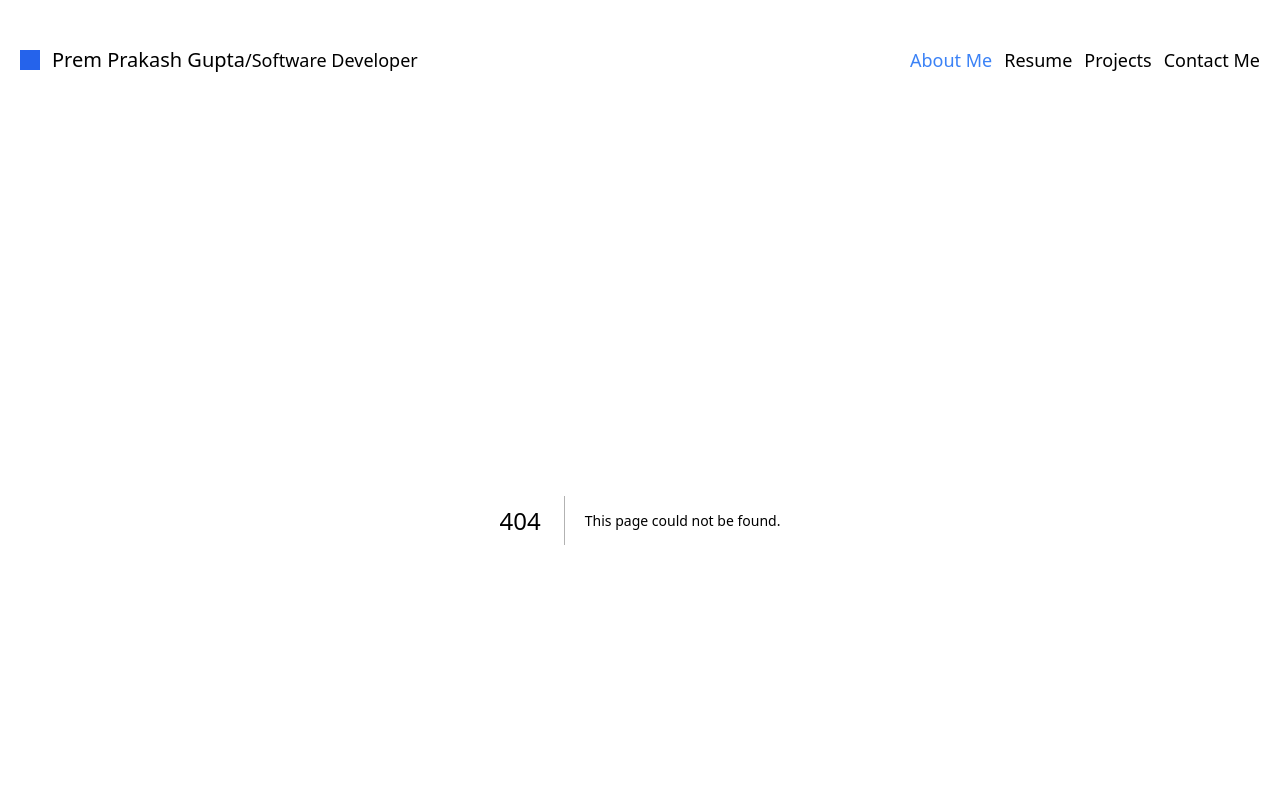
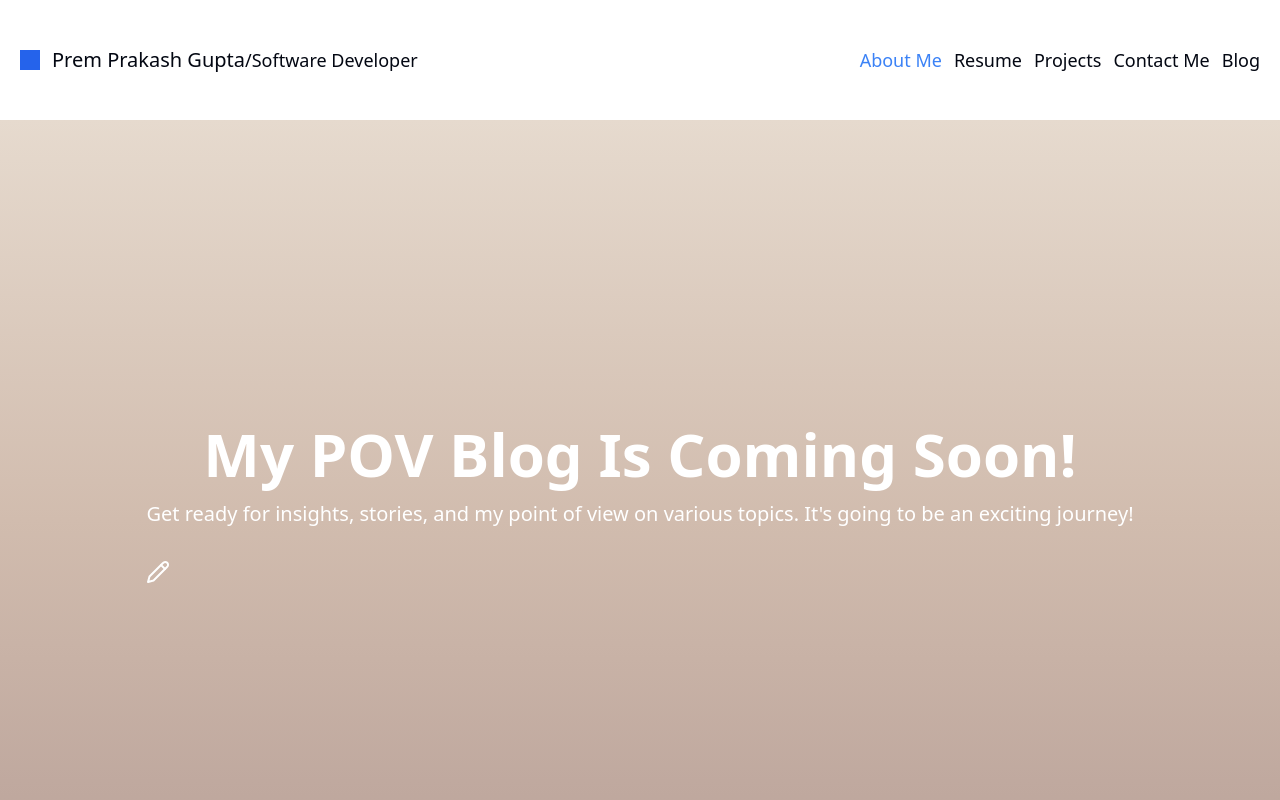
Before and after one commit to premprakashgupta/myportfolio-nextjs, a Next.js app: page /blog in a window 1280 px wide. Before the commit this address had no page. Shown: the top 800 px of the page. Built offline with nearby package versions, Linux system fonts and the light colour scheme.

Commit message:
blog page added

```diff
--- a/app/_components/Header.tsx
+++ b/app/_components/Header.tsx
@@ -27,6 +27,11 @@ function TempComponent() {
             href:"/contact-me?active=contactme",
             active:"contactme",
             name:"Contact Me"
+        },
+        {
+            href:"/blog?active=blog",
+            active:"blog",
+            name:"Blog"
         },
     ]
 
--- /dev/null
+++ b/app/blog/page.tsx
@@ -0,0 +1,24 @@
+import React from 'react';
+import { LucidePencil } from 'lucide-react'; // Import Lucid icon
+
+const Page: React.FC = () => {
+  return (
+    <div className="bg-gradient-to-b from-[#E6DACE] via-[#D1BCAE] to-[#B79F97] min-h-screen flex items-center justify-center">
+      <div className="text-center text-white">
+        <h1 className="text-4xl md:text-6xl font-bold mb-4">My POV Blog Is Coming Soon!</h1>
+        <p className="text-lg md:text-xl mb-8">
+          Get ready for insights, stories, and my point of view on various topics. It&apos;s going to be an exciting journey!
+        </p>
+        <LucidePencil className="text-6xl md:text-8xl text-white mb-8" />
+
+        {/* You can add a countdown timer or any other elements here */}
+        {/* <CountdownTimer /> */}
+
+        {/* Optionally, you can add a newsletter signup form */}
+        {/* <NewsletterSignupForm /> */}
+      </div>
+    </div>
+  );
+};
+
+export default Page;
--- a/app/contact-me/page.tsx
+++ b/app/contact-me/page.tsx
@@ -57,7 +57,7 @@ function Page({}: Props) {
   };
 
   return (
-    <div className={cn('min-h-screen flex items-center justify-center')}>
+    <div className={cn('min-h-screen flex items-center justify-center bg-[#E6DACE]')}>
       <div className={cn('bg-gray-100 p-8 rounded-md shadow-md w-96')}>
         <h2 className={cn('text-3xl font-semibold mb-6')}>Contact Me</h2>
 
```
